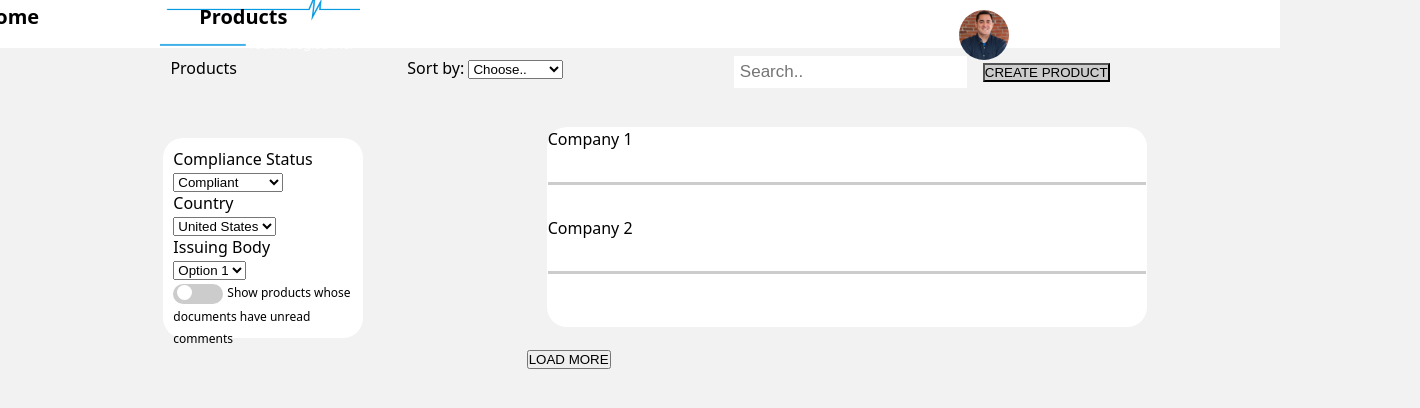
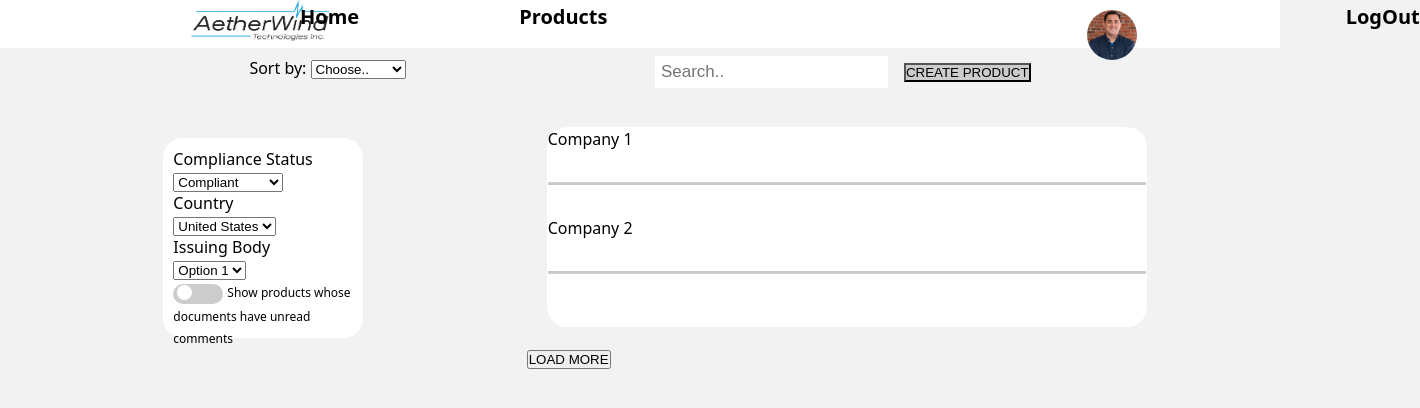
Before and after one commit to CST8334/Software-Development-Project, a React (Create React App) app in the folder react/: page /products in a window 1280 px wide. Shown: the top 408 px of the page, 1420 px wide, since content can reach past the window. Built offline with nearby package versions, Linux system fonts and the light colour scheme; sample sign-in values are in the browser's storage.

Commit message:
Mini Changes to nav

```diff
--- a/react/src/components/LoginFormComponent.js
+++ b/react/src/components/LoginFormComponent.js
@@ -1,7 +1,7 @@
 
 import React from 'react'
 import styled from 'styled-components';
-import Logo from '../img/logo.png';
+import Logo from '../img/Logo.png';
 import axios from "axios";
 import "../index.css";
 import { Link, Route, Redirect } from 'react-router-dom';
--- a/react/src/components/NavComponent.js
+++ b/react/src/components/NavComponent.js
@@ -1,6 +1,6 @@
 import React from 'react'
 import styled from 'styled-components';
-import Logo from '../img/logo.png';
+import Logo from '../img/Logo.png';
 import Person from '../img/person.jpg';
 import { Link, useLocation } from 'react-router-dom';
 import { motion } from 'framer-motion';
@@ -31,7 +31,7 @@ const NavComponent = ({ history }) => {
           <img src={Person} alt="" id="person" />
         </li>
         <li>
-          <Link id="profile" to="/profile" onClick={handleLogout(history)}>LogOut</Link>
+          <Link id="logout" to="/profile" onClick={handleLogout(history)}>LogOut</Link>
         </li>
       </ul>
     </StyledNav>
@@ -78,12 +78,12 @@ const StyledNav = styled.nav`
         padding-left: 10rem;
         position: relative;
         top: 20px;
-        right: 50vw;
+        right: 25vw;
     }
 
     #person{
         position: relative;
-        right: -40vw;
+        right: -25vw;
         top: -20px;
         width: 50px;
         border-radius: 50%;
@@ -92,7 +92,11 @@ const StyledNav = styled.nav`
     #profile{
         position: relative;
         top: -2rem;
-        right: -35vw;
+        right: -23vw;
+    }
+    #logout{
+      position: relative;
+      right: -28vw;
     }
 
 `
--- a/react/src/pages/Products.js
+++ b/react/src/pages/Products.js
@@ -10,12 +10,11 @@ const BUTTON_WRAPPER_STYLES = {
 }
 
 const Products = () => {
-    const [ isOpen, setIsOpen ] = useState(false)
+    const [isOpen, setIsOpen] = useState(false)
     return (
 
         <Container>
             <FirstLine>
-            <h1>Products</h1>
                 <div class="input-field col s12">
                     <label>Sort by: </label>
                     <select>
@@ -53,7 +52,7 @@ const Products = () => {
                 <ProdSelec>
                     <div>
                         <label for="compliance">Compliance Status</label>
-                            <br/>
+                        <br />
                         <select id="compliance">
                             <option value="volvo">Compliant</option>
                             <option value="saab">Soon to Expire</option>
@@ -62,7 +61,7 @@ const Products = () => {
                     </div>
                     <div>
                         <label for="country">Country</label>
-                            <br/>
+                        <br />
                         <select id="country">
                             <option value="volvo">United States</option>
                             <option value="saab">Brazil</option>
@@ -73,7 +72,7 @@ const Products = () => {
 
                     <div>
                         <label for="body">Issuing Body</label>
-                            <br/>
+                        <br />
                         <select id="body">
                             <option value="Option 1">Option 1</option>
                             <option value="Option 2">Option 2</option>
@@ -83,7 +82,7 @@ const Products = () => {
                     </div>
                     <CheckBox>
                         <label class="switch">
-                                    <input type="checkbox"/>
+                            <input type="checkbox" />
                             <span class="slider round"></span>
                         </label><label className="Switch">Show products whose documents have unread comments </label>
                     </CheckBox>
```
Also changed, not shown: react/src/img/logo.png. Lines whose indentation alone changed are shown as unchanged.
